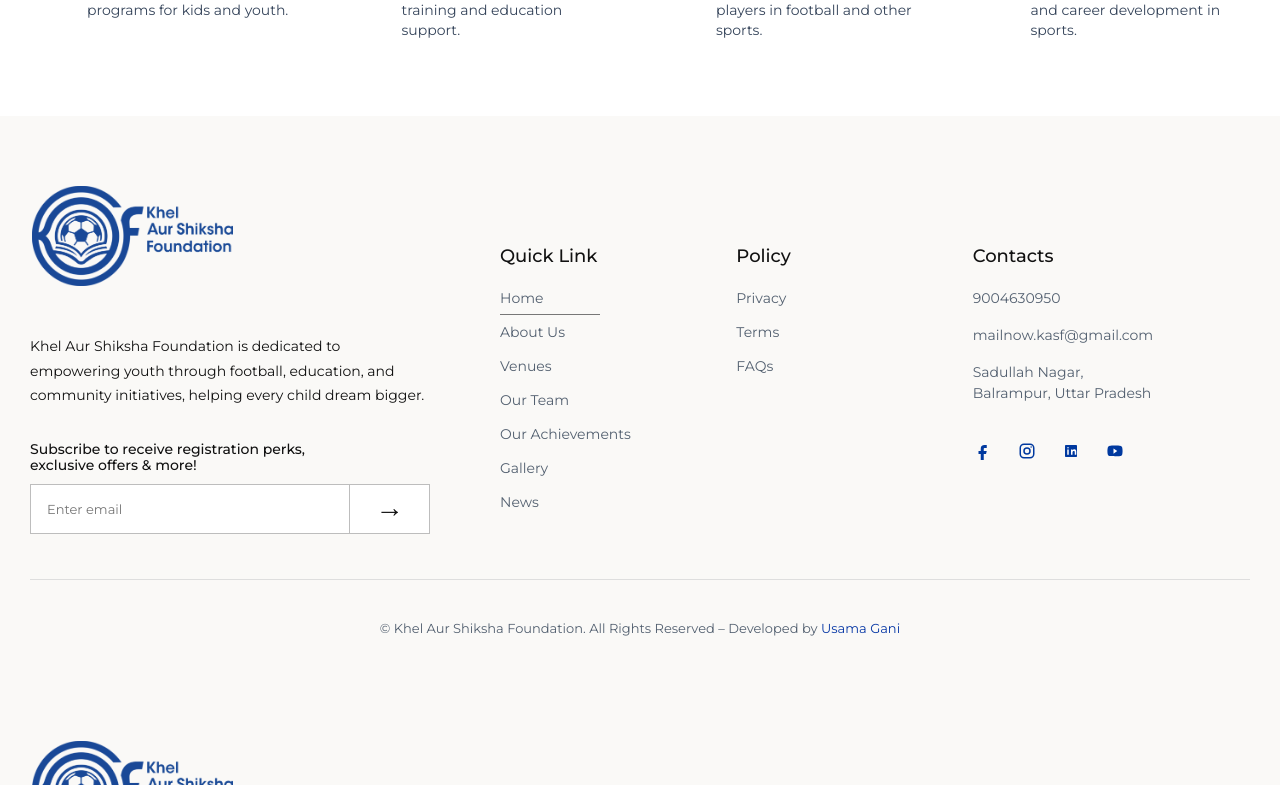
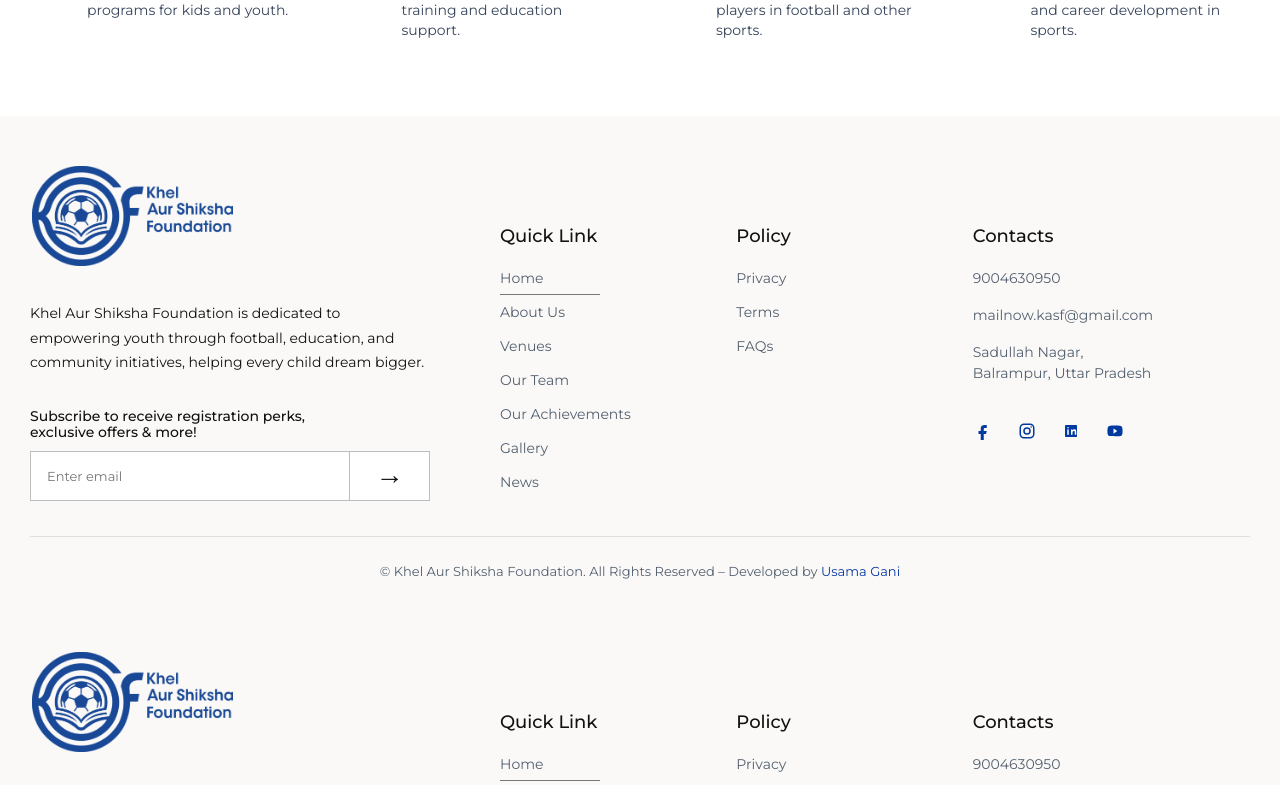
Before and after one commit to OsamaGani/kasfoundation, a React (Vite) app in the folder frontend/: page /team/basti-team in a window 1280 px wide. Shown: the part 1095-1880 px from the top of the page. Built offline with nearby package versions, Linux system fonts and the light colour scheme; no server answers.

Commit message:
Adjust footer logo spacing

```diff
--- a/frontend/src/components/Footer.css
+++ b/frontend/src/components/Footer.css
@@ -13,7 +13,7 @@
 
 .footer-container {
   width: 100%;
-  padding: 70px 30px 45px;
+  padding: 50px 30px 30px;
 
   display: grid;
 
@@ -39,7 +39,7 @@
   width: 230px;
   display: flex;
   align-items: center;
-  margin-bottom: 48px;
+  margin-bottom: 35px;
 }
 
 .footer-logo img {
@@ -305,7 +305,7 @@
 
   margin: 0 auto;
 
-  padding: 39px 10px 32px;
+  padding: 25px 10px 20px;
 
   border-top: 1px solid #dedede;
 
@@ -379,7 +379,7 @@
     row-gap: 30px;
     column-gap: 35px;
 
-    padding: 55px 25px 40px;
+     padding: 35px 20px 25px;
   }
 
   .footer-about {
```
